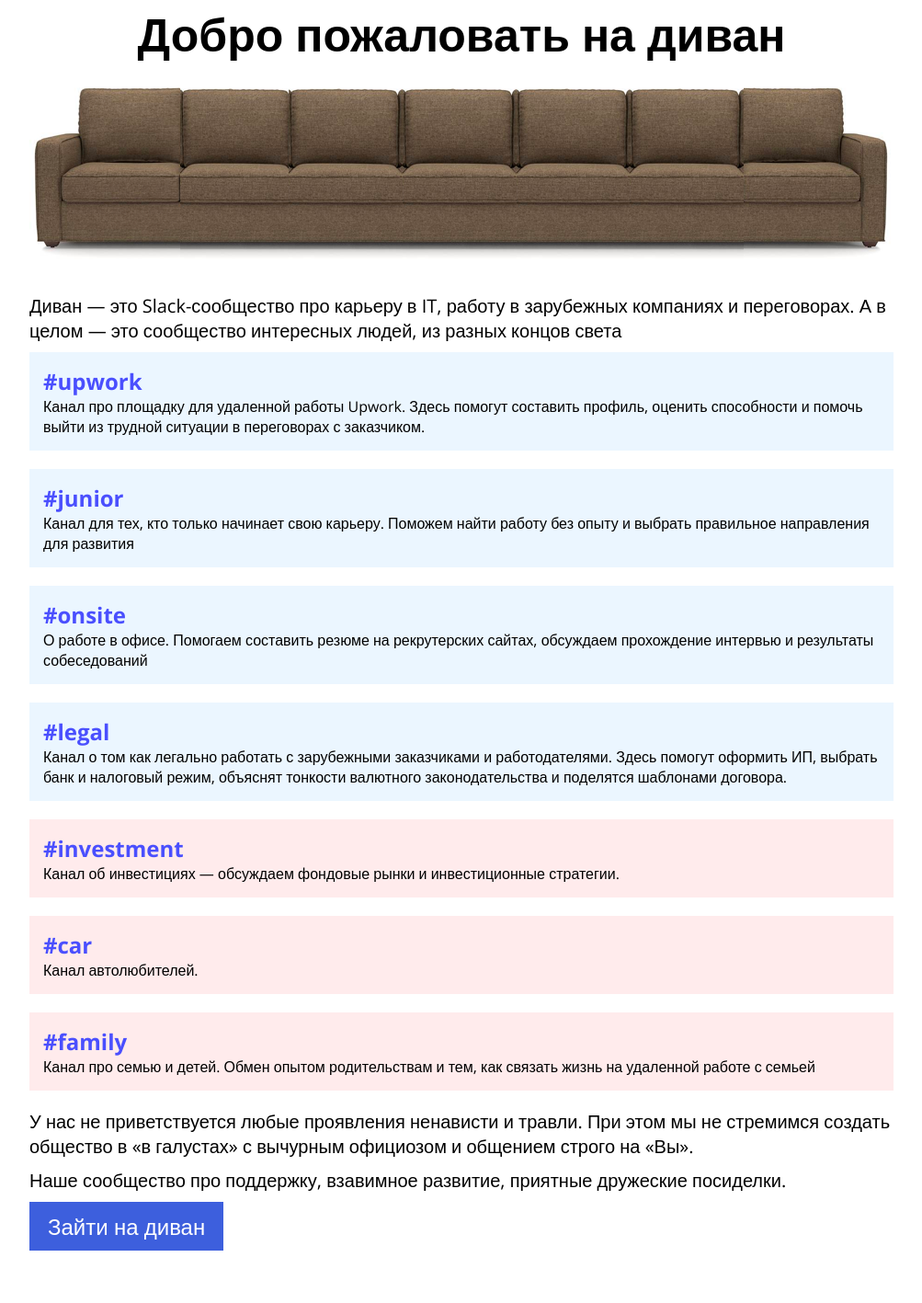
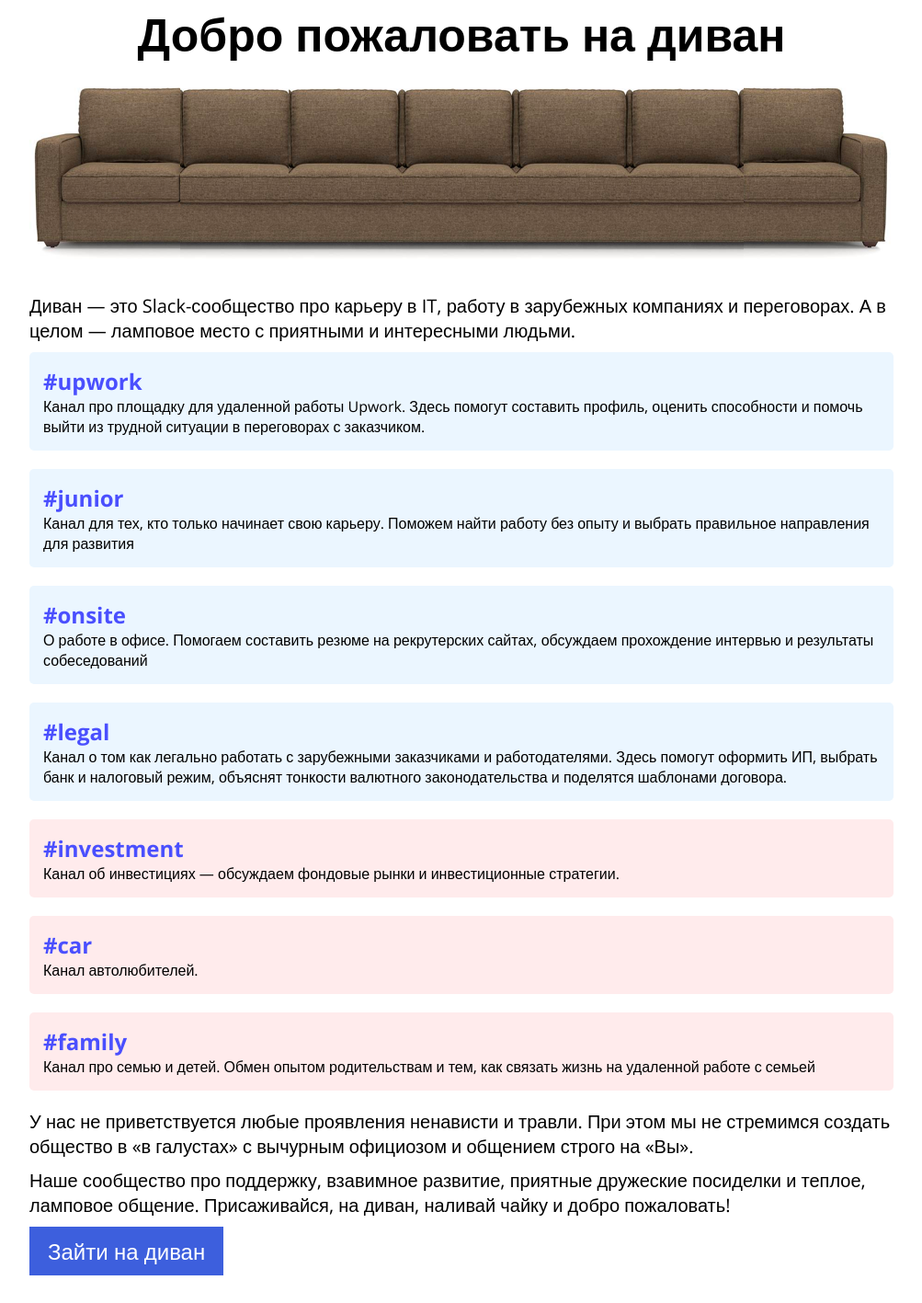
Before and after one commit to divan-community/divan-chat, a website built with Parcel: page src/index.html in a window 1280 px wide. Shown: the part 70-1487 px from the top of the page at 92% size, without its empty margins (138-1141 px from the left). Before the commit the page ends 1460 px from the top, so only its background shows below. Built offline with nearby package versions, Linux system fonts and the light colour scheme.

Commit message:
Improved text a little bit

```diff
--- a/src/index.html
+++ b/src/index.html
@@ -17,7 +17,7 @@
         </div>
         <p>
             Диван — это Slack-сообщество про карьеру в IT, работу в зарубежных компаниях и переговорах.
-            А в целом — это сообщество интересных людей, из разных концов света
+            А в целом — ламповое место с приятными и интересными людьми.
         </p>
         <div class="channels">
             <div class="channel">
@@ -90,7 +90,8 @@
             в «в галустах» с вычурным официозом и общением строго на «Вы».
         </p>
         <p>
-            Наше сообщество про поддержку, взавимное развитие, приятные дружеские посиделки.
+            Наше сообщество про поддержку, взавимное развитие, приятные дружеские посиделки и теплое, ламповое общение.
+            Присаживайся, на диван, наливай чайку и добро пожаловать!
         </p>
         <div>
             <a href="https://join.slack.com/t/divan-community/shared_invite/zt-movwzque-urmL8rgpQGEwi0rsgVqR8Q" class="join">
--- a/src/style.scss
+++ b/src/style.scss
@@ -31,6 +31,7 @@ p {
     margin-bottom: 10px;
 }
 .channel {
+    border-radius: 5px;
     background: #EBF6FF;
     padding: 15px;
     margin-bottom: 20px;
```
